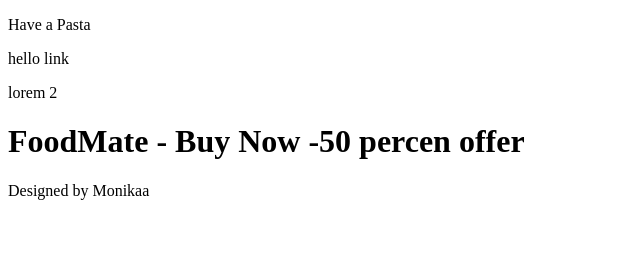
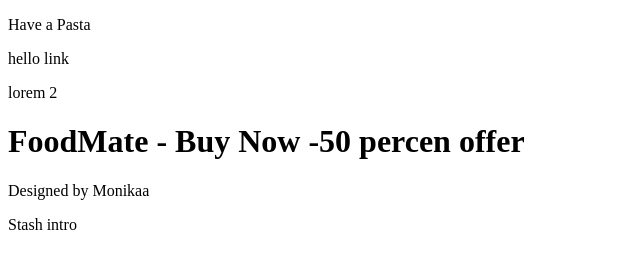
Before and after one commit to swethaasp/FoodMate, a website: page index.html in a window 1280 px wide. Shown: the full height of the page, 0-640 px from the left. Drawn offline with Linux system fonts and the light colour scheme.

Commit message:
updated 3 lines in index

```diff
--- a/index.html
+++ b/index.html
@@ -15,6 +15,7 @@
         <p>lorem 2</p>
         <h1>FoodMate - Buy Now -50 percen offer</h1>
         <footer>Designed by Monikaa</footer>
+        <p>Stash intro</p>
 
 
     </body>
```
